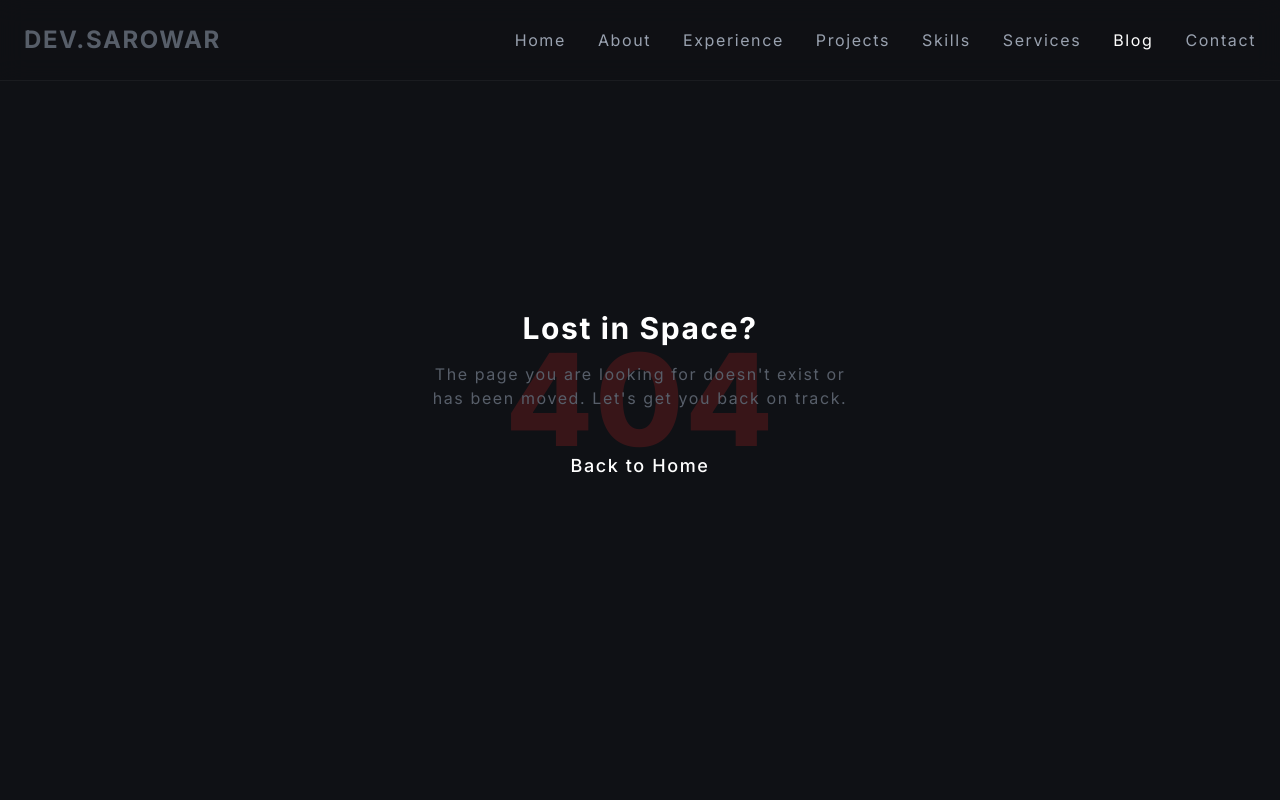
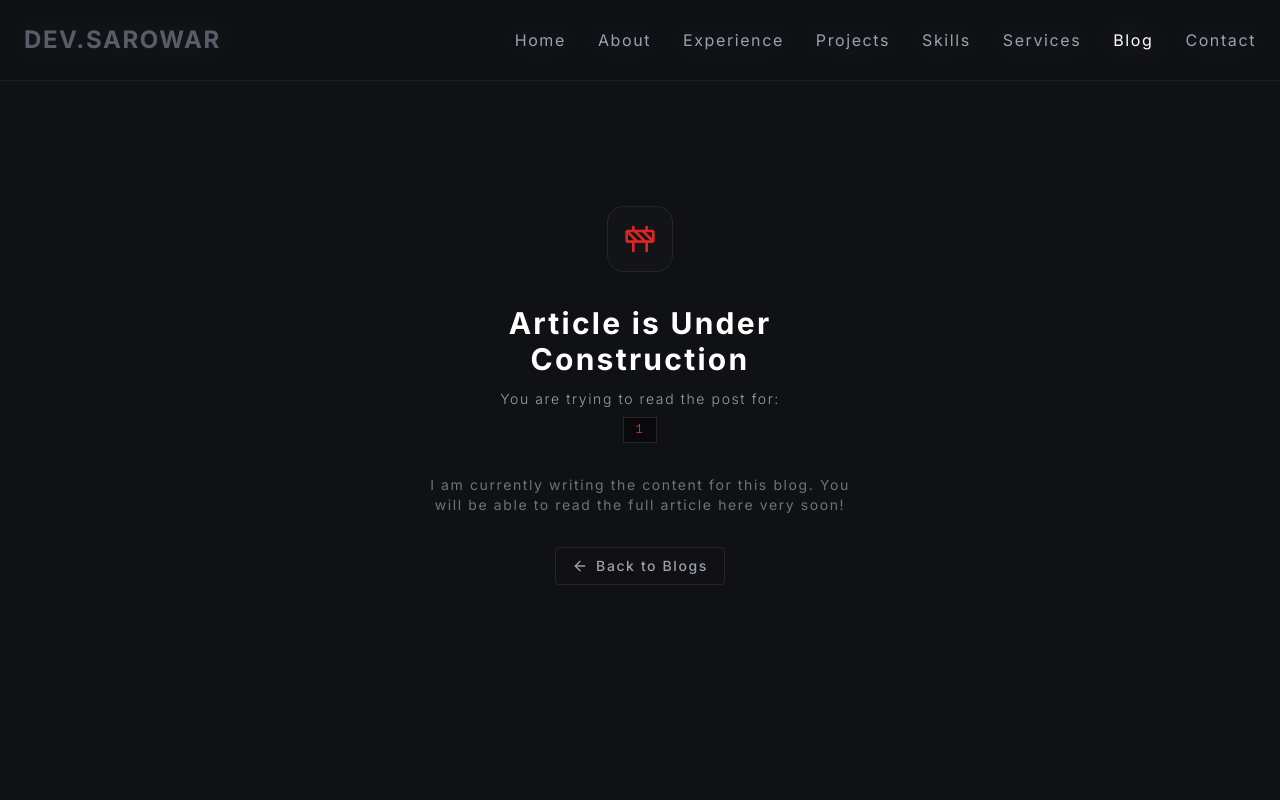
Before and after one commit to Sarowar786/modern_protfolio, a Next.js app: page /blog/1 in a window 1280 px wide. Before the commit this address had no page. Shown: the top 800 px of the page. Built offline with nearby package versions, Linux system fonts and the light colour scheme.

Commit message:
Design blog coming soon page.

```diff
--- /dev/null
+++ b/src/app/(defaultLayout)/blog/[slug]/page.tsx
@@ -0,0 +1,46 @@
+import { ArrowLeft, Construction } from "lucide-react";
+import Link from "next/link";
+
+interface PageProps {
+  params: Promise<{ slug: string }>;
+}
+
+export default async function BlogDetails({ params }: PageProps) {
+  const resolvedParams = await params;
+  const slug = resolvedParams.slug;
+
+  return (
+    <div className="min-h-screen bg-[#0F1115] text-white flex flex-col justify-center items-center px-6">
+      <div className="max-w-md text-center flex flex-col items-center">
+
+        <div className="p-4 bg-zinc-900/50 border border-zinc-800 rounded-2xl text-primary mb-6 animate-bounce">
+          <Construction className="h-8 w-8" />
+        </div>
+
+        <h1 className="text-2xl md:text-3xl font-bold mb-3 tracking-tight">
+          Article is Under Construction
+        </h1>
+
+        <p className="text-zinc-400 text-sm font-light mb-2">
+          You are trying to read the post for:
+        </p>
+
+        <code className="px-3 py-1 bg-zinc-950 border border-zinc-800 rounded-md text-xs text-primary font-mono mb-8">
+          {slug}
+        </code>
+
+        <p className="text-zinc-500 text-sm mb-8">
+          I am currently writing the content for this blog. You will be able to read the full article here very soon!
+        </p>
+
+        <Link
+          href="/blog"
+          className="inline-flex items-center gap-2 text-sm font-medium text-zinc-400 hover:text-white transition-colors border border-zinc-800 hover:border-zinc-700 bg-zinc-900/20 px-4 py-2 rounded-xl backdrop-blur-md"
+        >
+          <ArrowLeft className="h-4 w-4" />
+          Back to Blogs
+        </Link>
+      </div>
+    </div>
+  );
+}
--- a/src/app/(defaultLayout)/blog/page.tsx
+++ b/src/app/(defaultLayout)/blog/page.tsx
@@ -6,19 +6,22 @@ const BLOGS = [
     title: "Mastering Next.js Server Components",
     date: "Oct 12, 2024",
     category: "Tutorial",
-    img: "https://images.unsplash.com/photo-1627398242454-45a1465c2479?w=500"
+    img: "https://images.unsplash.com/photo-1627398242454-45a1465c2479?w=500",
+    slug: "getting-started-nextjs-tailwind",
   },
   {
     title: "Why TypeScript is Essential for Large Teams",
     date: "Sep 28, 2024",
     category: "Insight",
-    img: "https://images.unsplash.com/photo-1516116216624-53e697fedbea?w=500"
+    img: "https://images.unsplash.com/photo-1516116216624-53e697fedbea?w=500",
+    slug: "getting-started-nextjs-tailwind",
   },
   {
     title: "Building Beautiful UI with Tailwind CSS",
     date: "Aug 15, 2024",
     category: "Design",
-    img: "https://images.unsplash.com/photo-1587620962725-abab7fe55159?w=500"
+    img: "https://images.unsplash.com/photo-1587620962725-abab7fe55159?w=500",
+    slug: "getting-started-nextjs-tailwind",
   }
 ];
 
@@ -32,7 +35,7 @@ export default function BlogPage() {
 
       <div className="grid md:grid-cols-2 lg:grid-cols-3 gap-8">
         {BLOGS.map((blog, i) => (
-          <Link key={i} href={`/blog/${blog.title.toLowerCase().replace(/ /g, '-')}`}>
+          <Link key={blog.slug} href={`/blog/${blog.slug}`} className="group block">
             <Card className="bg-card border-none overflow-hidden group hover:ring-1 ring-primary transition-all">
               <div className="h-52 overflow-hidden">
                 <img src={blog.img} alt={blog.title} className="w-full h-full object-cover group-hover:scale-110 transition-transform duration-500" />
```
